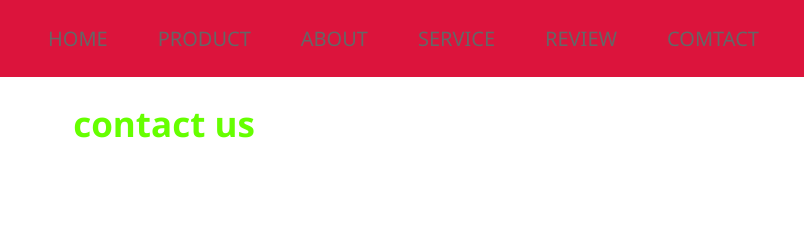
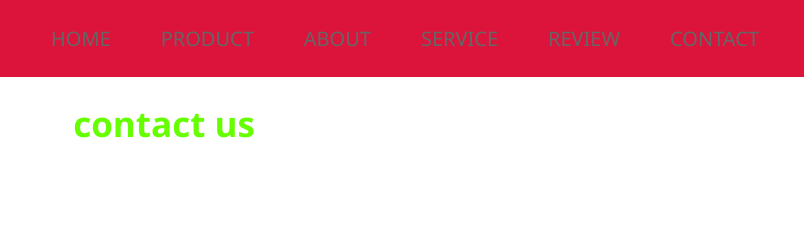
Before and after one commit to ARUNKUMAR660/spices, a plain HTML site: page contact.html in a window 1280 px wide. Shown: the top 240 px of the page, 476-1280 px from the left. Drawn offline with Linux system fonts and the light colour scheme.

Commit message:
N change

```diff
--- a/contact.html
+++ b/contact.html
@@ -21,7 +21,7 @@
             <a href="./about.html">ABOUT</a>
             <a href="./service.html">SERVICE</a>
             <a href="./review.html">REVIEW</a>
-            <a href="./contact.html">COMTACT</a>
+            <a href="./contact.html">CONTACT</a>
         </div>
     </nav>
 
```
